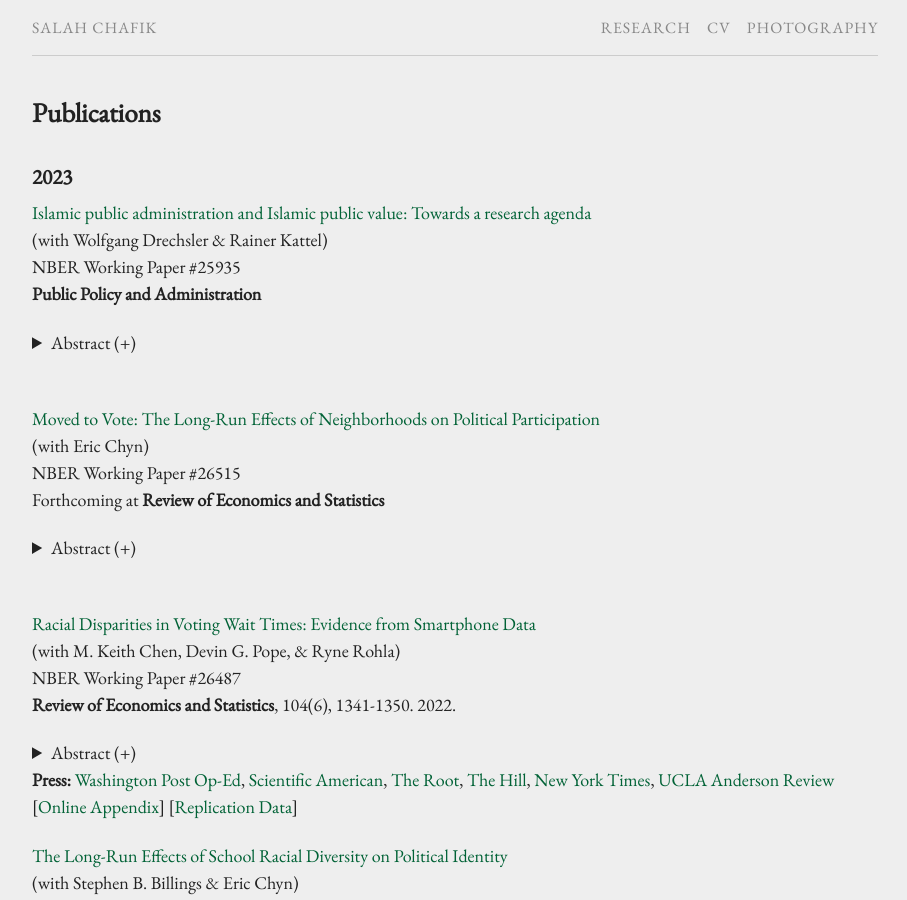
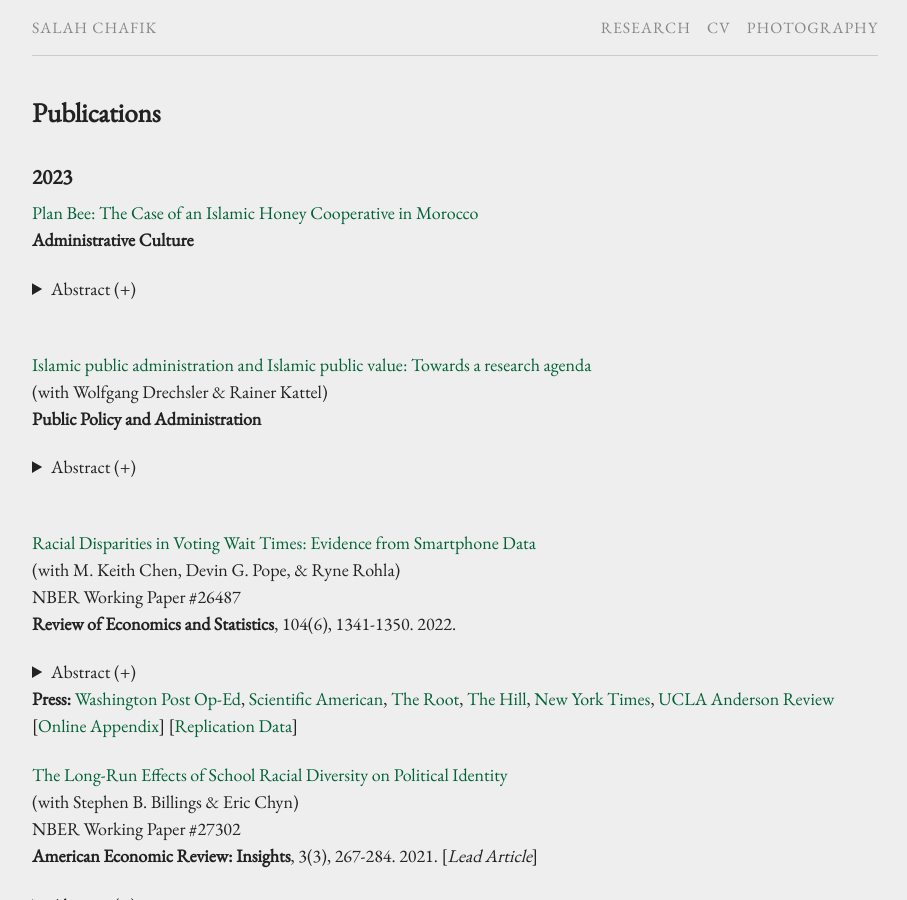
Before and after one commit to schafik/schafik.github.io, a Jekyll site: the page built from research.md, in a window 1280 px wide and 900 px high. Shown: the whole window, without its empty margins (185-1092 px from the left). Built offline with Jekyll 4.4.1, drawn with Linux system fonts in a browser that asks for light colours; comment, search, counter and statistics services are not loaded; our own code applies the rules of GitHub Pages for plain Markdown files; part of the change alters nothing that is shown.

Commit message:
Update research.md

```diff
--- a/research.md
+++ b/research.md
@@ -6,9 +6,18 @@ permalink: /research/
 ## Publications
 
 ### 2023
-  [Islamic public administration and Islamic public value: Towards a research agenda](/f/Inaccurate_Statistical_Discrimination.pdf) <br />
+
+  [Plan Bee: The Case of an Islamic Honey Cooperative in Morocco](/f/Plan_Bee.pdf)<br>
+  **Administrative Culture**
+
+
+   <details><summary> Abstract (+) </summary>
+
+   <blockquote><p align="left"> Taddaret Inzerki is an indigenous honey cooperative (i.e. apiary) in rural Morocco that has operated autonomously for centuries. To understand the devolved status of the apiary, and accordingly, explore the often overlooked field of (non-Western) traditional community-based administrative systems and practices, this essay first provides a brief summary of devolution theory (based on Althusius’ Politica) and the track record of similar policies in the context of natural resource management. The case of Taddaret Inzerki, which is the core contribution of the essay, is then presented along the lines of a Geertzian thick description, revealing both the apiary’s historical foundation and its three enduring institutional goals stemming from the rules of the commons: ensuring the welfare of bees, properly treating fellow beekeepers, and fulfilling Islamic requisites. The result for the villagers upholding their sacred craft of Islamic beekeeping is that they are able to generate a reliable livelihood and preserve their shared natural resource commons. However, this essay argues that this administrative arrangement also proves beneficial at the national and even global level, and concludes by suggesting potential avenues of future research.<br></p> </blockquote>
+   </details> <br />
+
+  [Islamic public administration and Islamic public value: Towards a research agenda](/f/IPV_research_agenda.pdf) <br />
   (with Wolfgang Drechsler & Rainer Kattel)<br />
-  NBER Working Paper #25935<br />
   **Public Policy and Administration**
 
 
@@ -17,18 +26,6 @@ permalink: /research/
    <blockquote>
    <p align="left"> This essay explores whether religion has a place in addressing public challenges, par- ticularly in the context of Non-Western Public Administration paradigms such as Confucian, Buddhist, and Islamic. The authors focus on Islam as a case study and highlight the need for real-life cases to build a grounded theory. To this end, the essay documents the authors’ ongoing research on Islamic Public Value. We argue that to understand Public Administration in a global context, it is essential to recognize the limitations of a Western perspective, from which the dichotomy of religious versus secular emerged, and in so doing, consider alternative departure points, i.e. paradigms incorporating religious or semi-religious elements.<br></p> </blockquote>
    </details><br />
-
-
-  [Moved to Vote: The Long-Run Effects of Neighborhoods on Political Participation](/f/Moved_to_Vote.pdf)<br>
-  (with Eric Chyn)<br />
-  NBER Working Paper #26515<br />
-  Forthcoming at **Review of Economics and Statistics**
-
-
-   <details><summary> Abstract (+) </summary>
-
-   <blockquote><p align="left"> How does one's childhood neighborhood shape political engagement later in life? We study voting rates of children who were displaced by public housing demolitions and moved to higher opportunity areas using housing vouchers. Those displaced during childhood had 11% (2pp) higher participation in the 2016 Presidential election and were 10% (2.9pp) more likely to vote in any general election. We argue that the results are unlikely to be driven by changes in incarceration or parental outcomes, but rather by political socialization or improvements in education and earnings. These results suggest that housing assistance programs may reduce inequality in political participation.<br></p> </blockquote>
-   </details> <br />
 
 
   [Racial Disparities in Voting Wait Times: Evidence from Smartphone Data](/f/Racial_Disparities_in_Voting_Wait_Times.pdf) <br />
```
